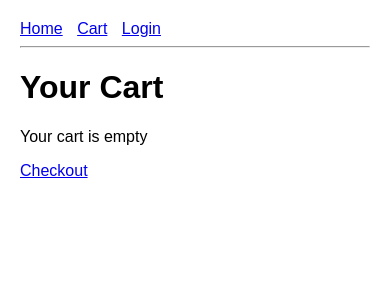
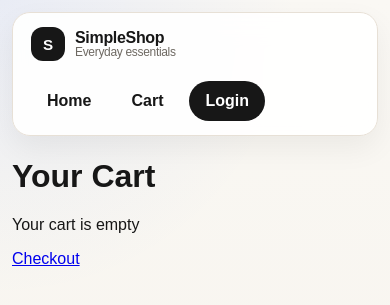
Before and after one commit to DeanHarland/SimpleShop, a Django app: page /cart/ in a window 390 px wide. Shown: the top 305 px of the page. Run offline with Django 5.2, Linux system fonts and the light colour scheme.

Commit message:
Enhance navigation layout and styles; improve responsiveness and visual design
Co-authored-by: Copilot <copilot@github.com>

```diff
--- a/store/templates/store/base.html
+++ b/store/templates/store/base.html
@@ -4,39 +4,177 @@
     <title>SimpleShop</title>
     {% block extra_css %}{% endblock %}
     <style>
-    body {
-        font-family: Arial;
-        margin: 20px;
+    :root {
+        --page-bg: #f5f2ea;
+        --surface: rgba(255, 255, 255, 0.9);
+        --surface-strong: #ffffff;
+        --border: #e7e0d6;
+        --text: #171717;
+        --muted: #6e6962;
+        --accent: #1f5eff;
+        --accent-hover: #1849c7;
     }
 
-    nav a {
-        margin-right: 10px;
+    body {
+        margin: 0;
+        min-height: 100vh;
+        font-family: Arial, Helvetica, sans-serif;
+        color: var(--text);
+        background:
+            radial-gradient(circle at top left, rgba(31, 94, 255, 0.08), transparent 32%),
+            linear-gradient(180deg, #faf8f4 0%, var(--page-bg) 100%);
     }
 
-    div {
-        margin-bottom: 15px;
+    .site-shell {
+        max-width: 1180px;
+        margin: 0 auto;
+        padding: 20px 20px 36px;
+    }
+
+    .site-nav {
+        display: flex;
+        align-items: center;
+        justify-content: space-between;
+        gap: 20px;
+        padding: 14px 18px;
+        border: 1px solid var(--border);
+        border-radius: 18px;
+        background: var(--surface);
+        backdrop-filter: blur(14px);
+        box-shadow: 0 12px 30px rgba(20, 20, 20, 0.06);
+    }
+
+    .site-nav__brand {
+        display: inline-flex;
+        align-items: center;
+        gap: 10px;
+        text-decoration: none;
+        color: var(--text);
+        font-weight: 700;
+        letter-spacing: -0.02em;
+        white-space: nowrap;
+    }
+
+    .site-nav__mark {
+        display: inline-flex;
+        align-items: center;
+        justify-content: center;
+        width: 34px;
+        height: 34px;
+        border-radius: 12px;
+        background: var(--text);
+        color: #fff;
+        font-size: 0.95rem;
+    }
+
+    .site-nav__brand-copy {
+        display: flex;
+        flex-direction: column;
+        line-height: 1.1;
+    }
+
+    .site-nav__brand-copy span {
+        font-size: 0.75rem;
+        color: var(--muted);
+        font-weight: 500;
+    }
+
+    .site-nav__links {
+        display: flex;
+        align-items: center;
+        gap: 10px;
+        flex-wrap: wrap;
+        justify-content: flex-end;
+    }
+
+    .site-nav__links a,
+    .site-nav__user {
+        display: inline-flex;
+        align-items: center;
+        padding: 0.7rem 1rem;
+        border-radius: 999px;
+        color: var(--text);
+        text-decoration: none;
+        font-weight: 600;
+        transition: background-color 0.2s ease, color 0.2s ease, transform 0.2s ease;
+    }
+
+    .site-nav__links a:hover {
+        background: rgba(31, 94, 255, 0.08);
+        color: var(--accent-hover);
+        transform: translateY(-1px);
+    }
+
+    .site-nav__links a.site-nav__cta {
+        background: var(--text);
+        color: #fff;
+    }
+
+    .site-nav__links a.site-nav__cta:hover {
+        background: var(--accent-hover);
+        color: #fff;
+    }
+
+    .site-nav__user {
+        color: var(--muted);
+        padding-left: 0.25rem;
+        padding-right: 0.25rem;
+    }
+
+    .site-nav__menu {
+        display: flex;
+        align-items: center;
+        gap: 8px;
+        flex-wrap: wrap;
+    }
+
+    @media (max-width: 720px) {
+        .site-shell {
+            padding: 12px 12px 28px;
+        }
+
+        .site-nav {
+            align-items: flex-start;
+            flex-direction: column;
+        }
+
+        .site-nav__links {
+            width: 100%;
+            justify-content: flex-start;
+        }
     }
 </style>
 </head>
 <body>
+<div class="site-shell">
+<nav class="site-nav" aria-label="Primary">
+    <a class="site-nav__brand" href="/">
+        <span class="site-nav__mark">S</span>
+        <span class="site-nav__brand-copy">
+            SimpleShop
+            <span>Everyday essentials</span>
+        </span>
+    </a>
 
-<nav>
+    <div class="site-nav__links">
+        <div class="site-nav__menu">
             <a href="/">Home</a>
             <a href="{% url 'cart' %}">Cart</a>
+        </div>
 
         {% if user.is_authenticated %}
-        <span>Welcome, {{ user.username }}</span>
+            <span class="site-nav__user">Welcome, {{ user.username }}</span>
             <a href="{% url 'my_orders' %}">My Orders</a>
-        <a href="{% url 'logout' %}">Logout</a>
+            <a class="site-nav__cta" href="{% url 'logout' %}">Logout</a>
         {% else %}
-        <a href="{% url 'login' %}">Login</a>
+            <a class="site-nav__cta" href="{% url 'login' %}">Login</a>
         {% endif %}
+    </div>
 </nav>
-
-<hr>
 
 {% block content %}
 {% endblock %}
+</div>
 
 </body>
 </html>
```
Lines whose indentation alone changed are shown as unchanged.
